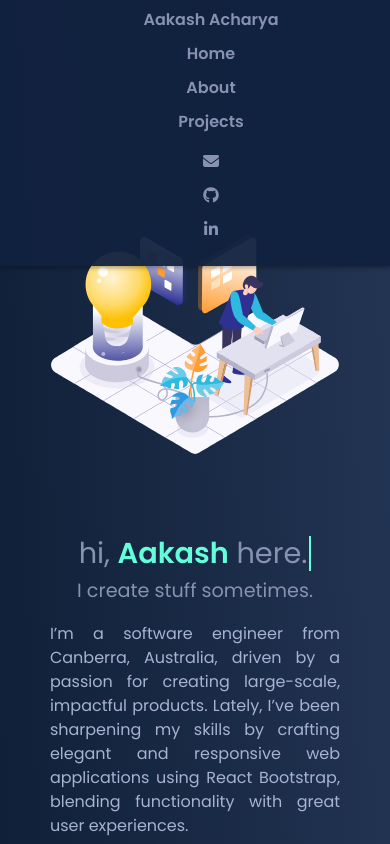
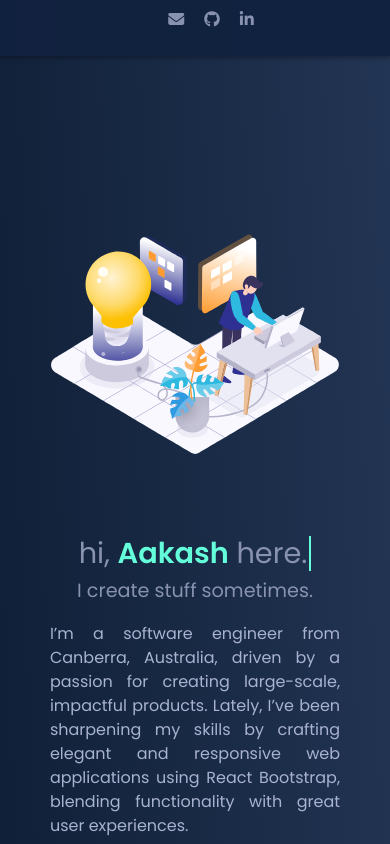
Before and after one commit to get-aakash/myPortfolio, a React (Vite) app: page / in a window 390 px wide. Shown: the top 844 px of the page. Built offline with nearby package versions, Linux system fonts and the light colour scheme.

Commit message:
navbar ui

```diff
--- a/src/App.css
+++ b/src/App.css
@@ -363,20 +363,26 @@ body,
 /* Responsive */
 @media (max-width: 768px) {
   .navbar {
-    flex-direction: column;
+    justify-content: center;
     padding: 1rem;
   }
 
-
-  .left, .right {
+.left {
+    display: none;
+  }
+  .right {
     padding: 0;
+    display: flex;
+    justify-content: center;
+    width: 100%;
   }
 
-  .left ul, .right ul {
+  .right ul {
     display: flex;
-    flex-direction: column;
+    flex-direction: row;
+    gap: 20px;
+    justify-content: center;
     align-items: center;
-    gap: 10px;
   }
 
   .description-container h1 {
```
